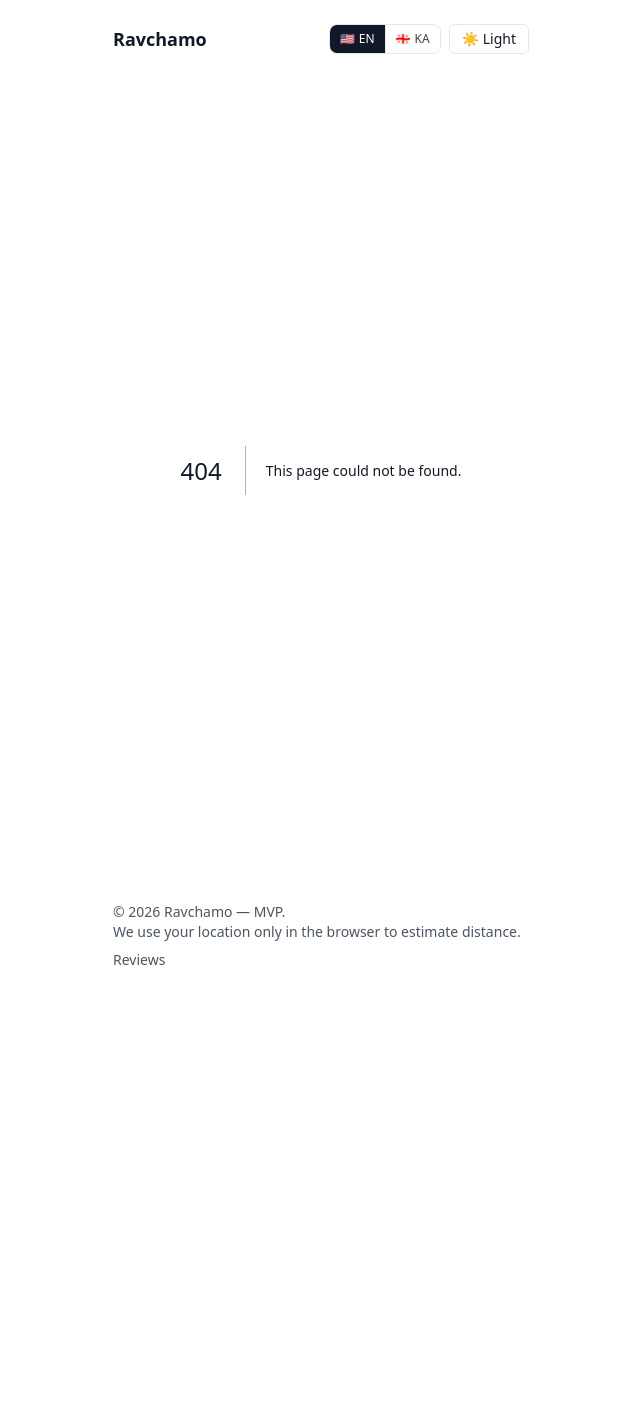
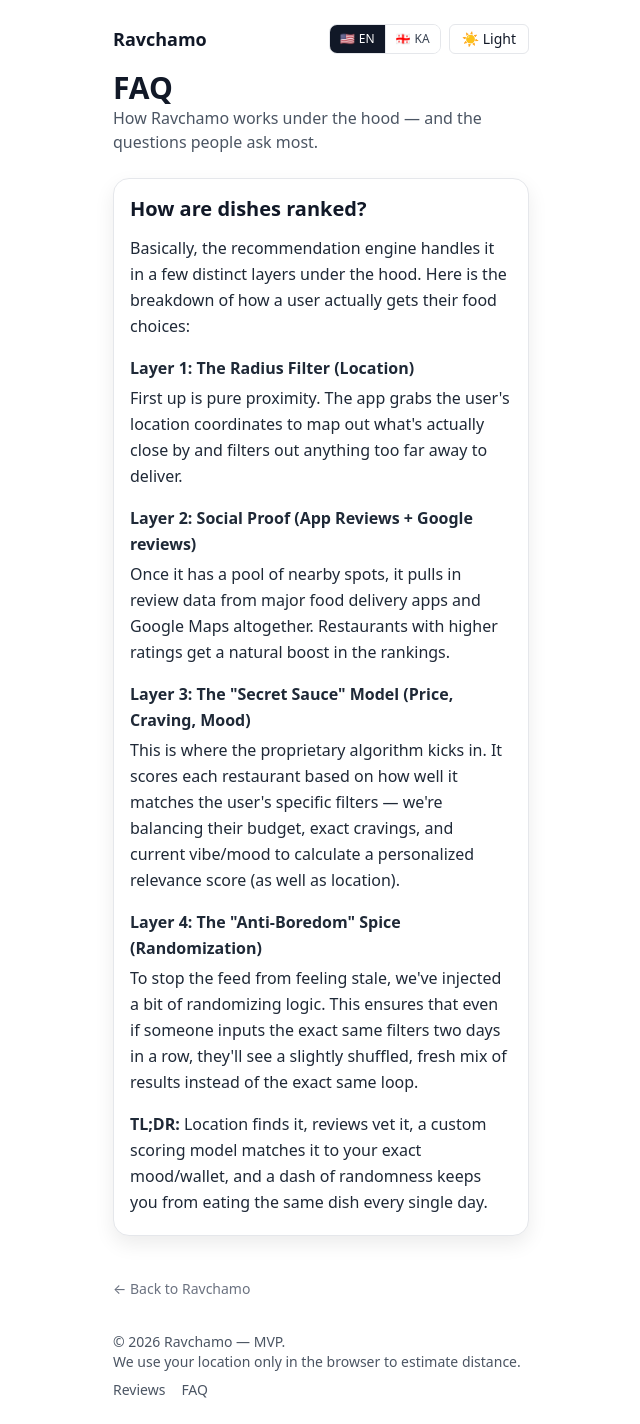
Before and after one commit to underdav1/ravchamo-mvp, a Next.js app: page /faq in a window 1280 px wide. Before the commit this address had no page. Shown: the whole page, without its empty margins (319-959 px from the left). Before the commit the page ends 994 px from the top, so only its background shows below. Built offline with nearby package versions, Linux system fonts and the light colour scheme.

Commit message:
feat: add /faq page with first question on ranking logic

```diff
--- /dev/null
+++ b/app/faq/page.jsx
@@ -0,0 +1,140 @@
+import Link from "next/link";
+
+export const metadata = {
+  title: "FAQ — Ravchamo",
+  description:
+    "How Ravchamo recommends dishes in Tbilisi — the ranking logic, the data behind it, and answers to the most common questions.",
+  alternates: { canonical: "https://ravchamo.ge/faq" },
+  openGraph: {
+    title: "FAQ — Ravchamo",
+    description:
+      "How Ravchamo recommends dishes in Tbilisi — the ranking logic, the data, and the most common questions.",
+    url: "https://ravchamo.ge/faq",
+    type: "website",
+  },
+};
+
+// Single source of truth for the FAQ entries. To add a new question, just
+// append an object here. `answerHtml` is rendered as-is so we can include
+// paragraph breaks; `answerText` is the plain version fed to JSON-LD (Google's
+// FAQPage schema wants a plain string, no HTML markup that affects layout).
+const FAQ = [
+  {
+    id: "how-are-dishes-ranked",
+    question: "How are dishes ranked?",
+    answerText:
+      "The recommendation engine handles it in a few distinct layers under the hood. Layer 1 — The Radius Filter (Location): the app grabs the user's location coordinates to map out what's actually close by and filters out anything too far away to deliver. Layer 2 — Social Proof (App Reviews + Google reviews): once it has a pool of nearby spots, it pulls in review data from major food delivery apps and Google Maps altogether; restaurants with higher ratings get a natural boost. Layer 3 — The \"Secret Sauce\" Model (Price, Craving, Mood): this is where the proprietary algorithm kicks in — it scores each restaurant based on how well it matches the user's specific filters, balancing budget, exact cravings, and current vibe to calculate a personalized relevance score. Layer 4 — The \"Anti-Boredom\" Spice (Randomization): a bit of randomizing logic ensures that even with the exact same filters two days in a row, results stay shuffled and fresh. TL;DR: location finds it, reviews vet it, a custom scoring model matches it to your exact mood and wallet, and a dash of randomness keeps you from eating the same dish every day.",
+    answerHtml: (
+      <>
+        <p className="mb-3">
+          Basically, the recommendation engine handles it in a few distinct
+          layers under the hood. Here is the breakdown of how a user actually
+          gets their food choices:
+        </p>
+
+        <h3 className="font-semibold mt-4 mb-1">
+          Layer 1: The Radius Filter (Location)
+        </h3>
+        <p className="mb-3">
+          First up is pure proximity. The app grabs the user&apos;s location
+          coordinates to map out what&apos;s actually close by and filters out
+          anything too far away to deliver.
+        </p>
+
+        <h3 className="font-semibold mt-4 mb-1">
+          Layer 2: Social Proof (App Reviews + Google reviews)
+        </h3>
+        <p className="mb-3">
+          Once it has a pool of nearby spots, it pulls in review data from major
+          food delivery apps and Google Maps altogether. Restaurants with higher
+          ratings get a natural boost in the rankings.
+        </p>
+
+        <h3 className="font-semibold mt-4 mb-1">
+          Layer 3: The &quot;Secret Sauce&quot; Model (Price, Craving, Mood)
+        </h3>
+        <p className="mb-3">
+          This is where the proprietary algorithm kicks in. It scores each
+          restaurant based on how well it matches the user&apos;s specific
+          filters — we&apos;re balancing their budget, exact cravings, and
+          current vibe/mood to calculate a personalized relevance score (as well
+          as location).
+        </p>
+
+        <h3 className="font-semibold mt-4 mb-1">
+          Layer 4: The &quot;Anti-Boredom&quot; Spice (Randomization)
+        </h3>
+        <p className="mb-3">
+          To stop the feed from feeling stale, we&apos;ve injected a bit of
+          randomizing logic. This ensures that even if someone inputs the exact
+          same filters two days in a row, they&apos;ll see a slightly shuffled,
+          fresh mix of results instead of the exact same loop.
+        </p>
+
+        <p className="mb-1 mt-4">
+          <strong>TL;DR:</strong> Location finds it, reviews vet it, a custom
+          scoring model matches it to your exact mood/wallet, and a dash of
+          randomness keeps you from eating the same dish every single day.
+        </p>
+      </>
+    ),
+  },
+];
+
+// Google's FAQPage schema — gives us the chance at "rich result" snippets in
+// search, and is the same shape LLMs (ChatGPT, Perplexity, Claude) cite from
+// when answering "how does Ravchamo rank dishes?". Keep answers plain text.
+const faqJsonLd = {
+  "@context": "https://schema.org",
+  "@type": "FAQPage",
+  mainEntity: FAQ.map((item) => ({
+    "@type": "Question",
+    name: item.question,
+    acceptedAnswer: {
+      "@type": "Answer",
+      text: item.answerText,
+    },
+  })),
+};
+
+export default function FAQPage() {
+  return (
+    <main lang="en">
+      <script
+        type="application/ld+json"
+        // Schema markup for Google + LLM citation. Stringified once at build
+        // time; no runtime cost.
+        dangerouslySetInnerHTML={{ __html: JSON.stringify(faqJsonLd) }}
+      />
+
+      <div className="mb-6">
+        <h1 className="text-3xl font-extrabold">FAQ</h1>
+        <p className="text-gray-600 dark:text-gray-400">
+          How Ravchamo works under the hood — and the questions people ask most.
+        </p>
+      </div>
+
+      <div className="space-y-6">
+        {FAQ.map((item) => (
+          <article key={item.id} id={item.id} className="card">
+            <h2 className="text-xl font-semibold leading-snug mb-3">
+              {item.question}
+            </h2>
+            <div className="text-gray-800 dark:text-gray-200 leading-relaxed">
+              {item.answerHtml}
+            </div>
+          </article>
+        ))}
+      </div>
+
+      <div className="mt-10">
+        <Link
+          href="/"
+          className="text-sm text-gray-500 hover:text-gray-800 dark:hover:text-gray-200"
+        >
+          ← Back to Ravchamo
+        </Link>
+      </div>
+    </main>
+  );
+}
--- a/app/layout.jsx
+++ b/app/layout.jsx
@@ -39,12 +39,20 @@ export default function RootLayout({ children }) {
                 <br />
                 <span>We use your location only in the browser to estimate distance.</span>
                 <br />
-                <Link
-                  href="/blog"
-                  className="mt-2 inline-block underline-offset-2 hover:underline"
-                >
-                  Reviews
-                </Link>
+                <div className="mt-2 flex gap-4">
+                  <Link
+                    href="/blog"
+                    className="inline-block underline-offset-2 hover:underline"
+                  >
+                    Reviews
+                  </Link>
+                  <Link
+                    href="/faq"
+                    className="inline-block underline-offset-2 hover:underline"
+                  >
+                    FAQ
+                  </Link>
+                </div>
               </footer>
             </div>
           </LangProvider>
--- a/app/sitemap.js
+++ b/app/sitemap.js
@@ -6,6 +6,7 @@ export default function sitemap() {
   const staticUrls = [
     { url: `${SITE}/`, changeFrequency: "weekly", priority: 1.0 },
     { url: `${SITE}/blog`, changeFrequency: "weekly", priority: 0.7 },
+    { url: `${SITE}/faq`, changeFrequency: "monthly", priority: 0.6 },
   ];
 
   const postUrls = getAllPosts().map((p) => ({
```
